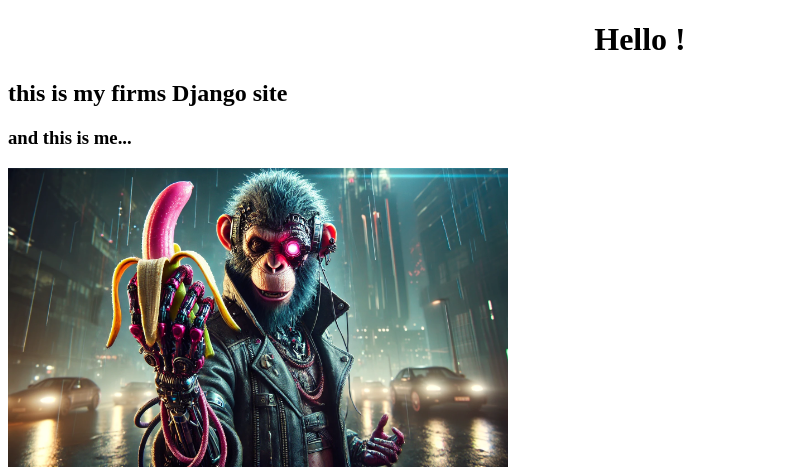
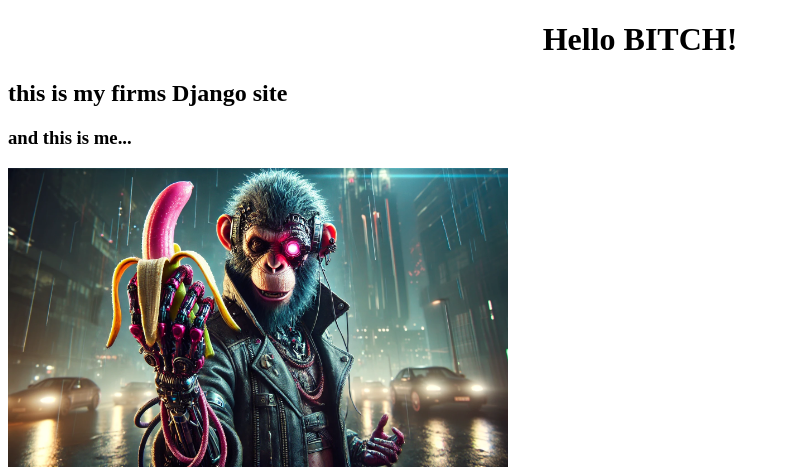
Before and after one commit to mykhailo-murat/django-portfolio, a Django app: page / in a window 1280 px wide. Shown: the top 467 px of the page, without its empty margins (0-790 px from the left). Run offline with Django 5.2, Linux system fonts and the light colour scheme; data comes from the database, SQL or seed files in the repository.

Commit message:
change title

```diff
--- a/portfolio/templates/portfolio/home.html
+++ b/portfolio/templates/portfolio/home.html
@@ -2,7 +2,7 @@
 {% load static %}
 
 {% block content %}
-<h1 class="page-title">Hello !</h1>
+<h1 class="page-title">Hello BITCH!</h1>
 <h2>this is my firms Django site</h2>
 <h3> and this is me... </h3>
 <img src="{% static 'portfolio/iammonkey.webp' %}" alt="" width="500px" height="300px">
```
